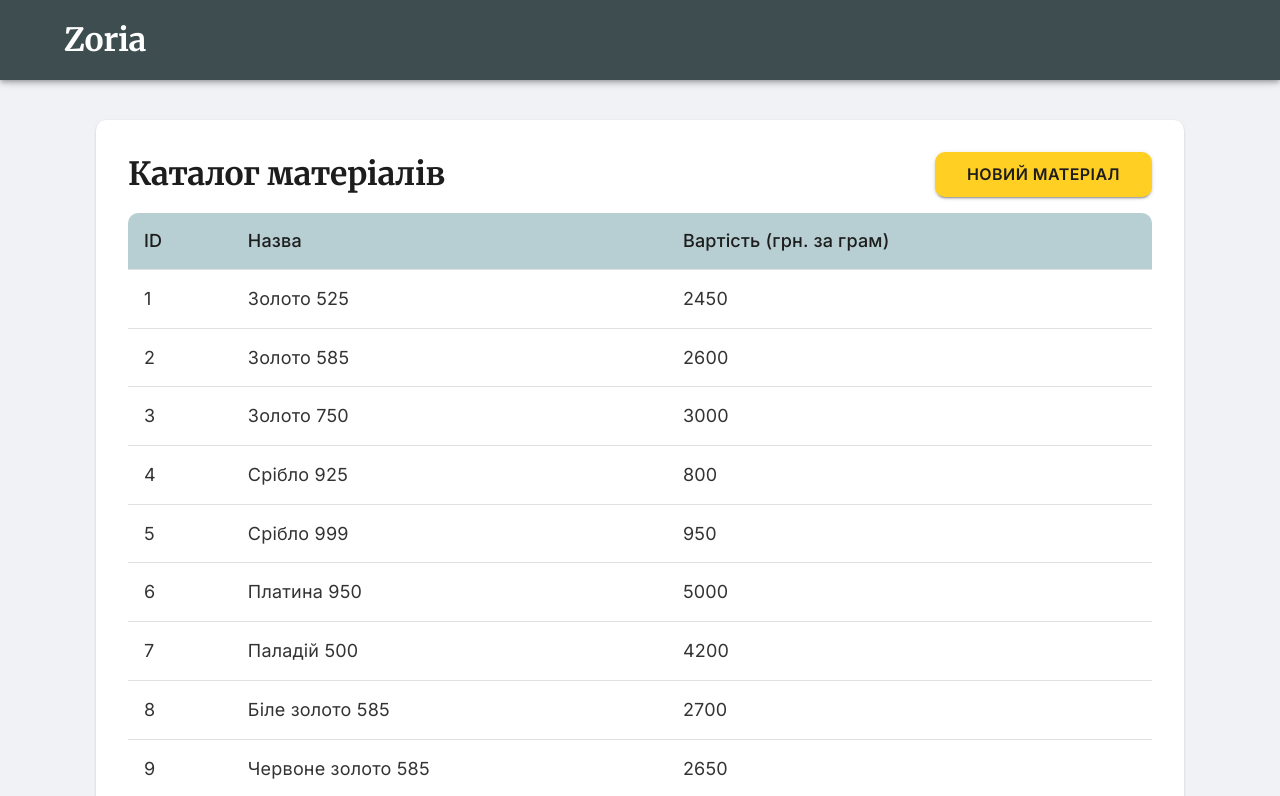
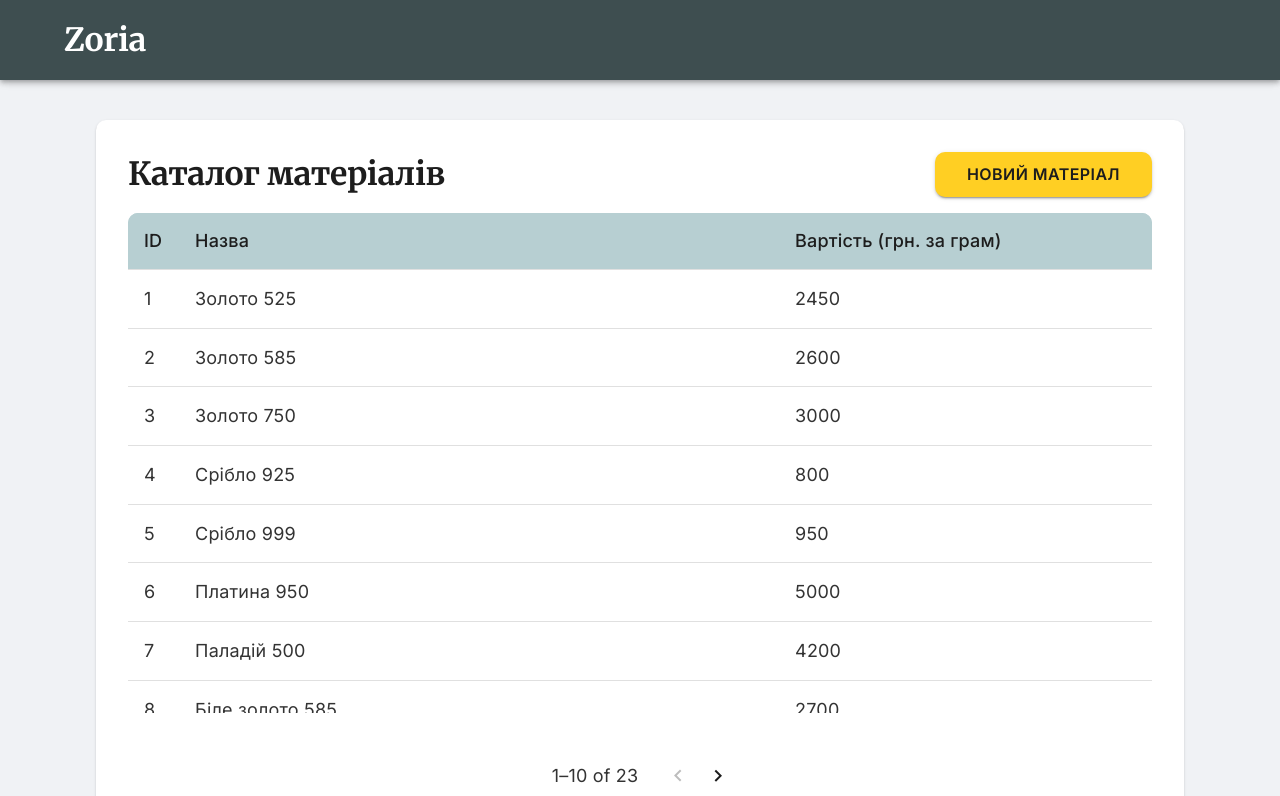
Before and after one commit to zoria-jewelry/app-frontend, a React (Vite) app: page /materials in a window 1280 px wide. Shown: the top 796 px of the page. Built offline with nearby package versions, Linux system fonts and the light colour scheme; no server answers; some icons are missing.

Commit message:
Fix tables' styles

```diff
--- a/src/pages/EmployeePage.tsx
+++ b/src/pages/EmployeePage.tsx
@@ -69,21 +69,45 @@ const EmployeePage = () => {
                     <Typography variant="h2">Працівники</Typography>
                 </Grid>
                 <Grid>
-                    <Button variant="contained" color="primary">
+                    <Button
+                        variant="contained"
+                        color="secondary"
+                        style={{ marginRight: theme.spacing(4), marginBottom: theme.spacing(1) }}
+                    >
+                        Відкрити архів
+                    </Button>
+                    <Button
+                        variant="contained"
+                        color="primary"
+                        style={{ marginBottom: theme.spacing(1) }}
+                    >
                         Новий працівник
                     </Button>
                 </Grid>
             </Grid>
 
             {/* Data table */}
-            <TableContainer style={{ minWidth: '350px', borderRadius: '10px', overflow: 'hidden' }}>
-                <Table>
+            <TableContainer
+                style={{
+                    minWidth: '350px',
+                    maxHeight: '500px',
+                    borderRadius: '10px',
+                    overflow: 'auto',
+                }}
+            >
+                <Table stickyHeader>
                     <TableHead>
                         <TableRow>
-                            <TableCell>ID</TableCell>
-                            <TableCell>ПІБ</TableCell>
-                            <TableCell>Номер телефону</TableCell>
-                            <TableCell width={4}></TableCell>
+                            <TableCell style={{ backgroundColor: '#b7cfd2' }} width="24px">
+                                ID
+                            </TableCell>
+                            <TableCell style={{ backgroundColor: '#b7cfd2' }} width="600px">
+                                ПІБ
+                            </TableCell>
+                            <TableCell style={{ backgroundColor: '#b7cfd2' }} width="200px">
+                                Номер телефону
+                            </TableCell>
+                            <TableCell style={{ backgroundColor: '#b7cfd2' }}></TableCell>
                         </TableRow>
                     </TableHead>
                     <TableBody>
@@ -98,7 +122,13 @@ const EmployeePage = () => {
                                 <TableCell>
                                     <Typography variant="body2">{employee.phone}</Typography>
                                 </TableCell>
-                                <TableCell>
+                                <TableCell
+                                    style={{
+                                        display: 'flex',
+                                        flexDirection: 'row',
+                                        justifyContent: 'flex-end',
+                                    }}
+                                >
                                     <IconButton
                                         onClick={() => handleOpenArchiveEmployeeDialog(employee.id)}
                                     >
--- a/src/pages/MaterialsPage.tsx
+++ b/src/pages/MaterialsPage.tsx
@@ -59,13 +59,26 @@ const MaterialsPage = () => {
             </Grid>
 
             {/* Data table */}
-            <TableContainer style={{ minWidth: '350px', borderRadius: '10px', overflow: 'hidden' }}>
-                <Table>
+            <TableContainer
+                style={{
+                    minWidth: '350px',
+                    maxHeight: '500px',
+                    borderRadius: '10px',
+                    overflow: 'auto',
+                }}
+            >
+                <Table stickyHeader>
                     <TableHead>
                         <TableRow>
-                            <TableCell>ID</TableCell>
-                            <TableCell>Назва</TableCell>
-                            <TableCell>Вартість (грн. за грам)</TableCell>
+                            <TableCell style={{ backgroundColor: '#b7cfd2' }} width="24px">
+                                ID
+                            </TableCell>
+                            <TableCell style={{ backgroundColor: '#b7cfd2' }} width="600px">
+                                Назва
+                            </TableCell>
+                            <TableCell style={{ backgroundColor: '#b7cfd2' }}>
+                                Вартість (грн. за грам)
+                            </TableCell>
                         </TableRow>
                     </TableHead>
                     <TableBody>
--- a/src/styles/Paper.module.css
+++ b/src/styles/Paper.module.css
@@ -1,5 +1,6 @@
 .paper {
     padding: 2rem;
+    padding-bottom: 0;
     width: 85%;
     border-radius: 10px;
 }
```
